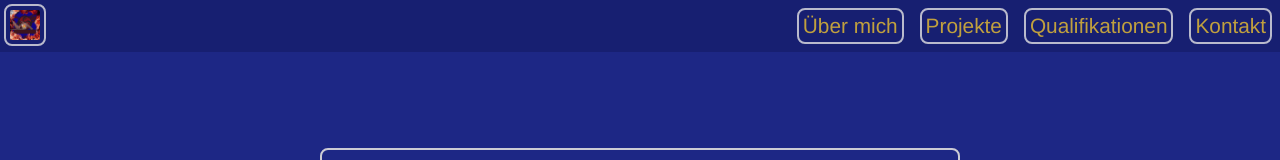
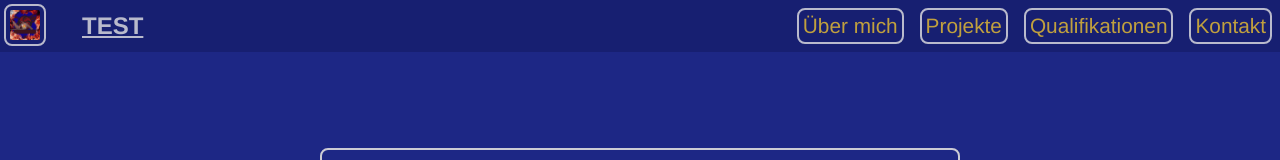
Before and after one commit to LarsOFinke/MyPortfolio, an Angular app in the folder frontend/: page /contact in a window 1280 px wide. Shown: the top 160 px of the page. Built offline with nearby package versions, Linux system fonts and the light colour scheme.

Commit message:
Added header in the desktop-navbar.

```diff
--- a/frontend/src/app/components/navbar/desktop/desktop-navbar.component.css
+++ b/frontend/src/app/components/navbar/desktop/desktop-navbar.component.css
@@ -16,3 +16,10 @@
     display: inline-block;
   }
 }
+
+.desktop-nav h2 {
+  float: left;
+  margin: 0.5rem 0 0 2rem;
+  padding: 0.25rem;
+  text-decoration: underline;
+}
--- a/frontend/src/app/components/navbar/desktop/desktop-navbar.component.html
+++ b/frontend/src/app/components/navbar/desktop/desktop-navbar.component.html
@@ -9,7 +9,7 @@
       />
     </a>
 
-    <!-- <h1>{% block desktop_nav_header %}{% endblock %}</h1> -->
+    <h2>{{ header }}</h2>
 
     <app-nav-link-list></app-nav-link-list>
   </div>
--- a/frontend/src/app/components/navbar/desktop/desktop-navbar.component.ts
+++ b/frontend/src/app/components/navbar/desktop/desktop-navbar.component.ts
@@ -1,5 +1,6 @@
 import { Component } from '@angular/core';
 import { NavLinkListComponent } from './nav-link-list/nav-link-list.component';
+import { ActivatedRoute } from '@angular/router';
 
 @Component({
   selector: 'app-desktop-navbar',
@@ -7,4 +8,20 @@ import { NavLinkListComponent } from './nav-link-list/nav-link-list.component';
   templateUrl: './desktop-navbar.component.html',
   styleUrls: ['./desktop-navbar.component.css', '../navbar.component.css'],
 })
-export class DesktopNavbarComponent {}
+export class DesktopNavbarComponent {
+  header: string = 'TEST';
+  path!: string;
+
+  constructor(private activatedRoute: ActivatedRoute) {}
+
+  ngOnInit() {
+    this.activatedRoute.url.subscribe((data: any) => (this.path = data.path));
+    switch (this.path) {
+      case '':
+        this.header = 'HOME';
+        break;
+
+      case 'projects':
+    }
+  }
+}
--- a/frontend/src/app/components/navbar/mobile/mobile-navbar.component.css
+++ b/frontend/src/app/components/navbar/mobile/mobile-navbar.component.css
@@ -1,15 +1,6 @@
-.mobile-nav h2 {
-  float: left;
-  margin: 0.5rem 0 0 2rem;
-  padding: 0.25rem;
-  text-decoration: underline;
-}
-
 .mobile-nav {
   display: block;
-
 }
-
 
 /* VIEWPORT SWITCH */
 
@@ -18,3 +9,10 @@
     display: none;
   }
 }
+
+.mobile-nav h2 {
+  float: left;
+  margin: 0.5rem 0 0 2rem;
+  padding: 0.25rem;
+  text-decoration: underline;
+}
--- a/frontend/src/app/components/navbar/navbar.component.css
+++ b/frontend/src/app/components/navbar/navbar.component.css
@@ -12,12 +12,6 @@ img {
   height: 42px;
   margin-top: 4px;
   margin-left: 4px;
-}
-nav h1 {
-  float: left;
-  margin: 0.5rem 0 0 2rem;
-  padding: 0.25rem;
-  text-decoration: underline;
 }
 
 .mobile-nav-component {
```
Also changed, not shown: frontend/src/app/components/navbar/mobile/mobile-navbar.component.ts (+3 -5 lines).
